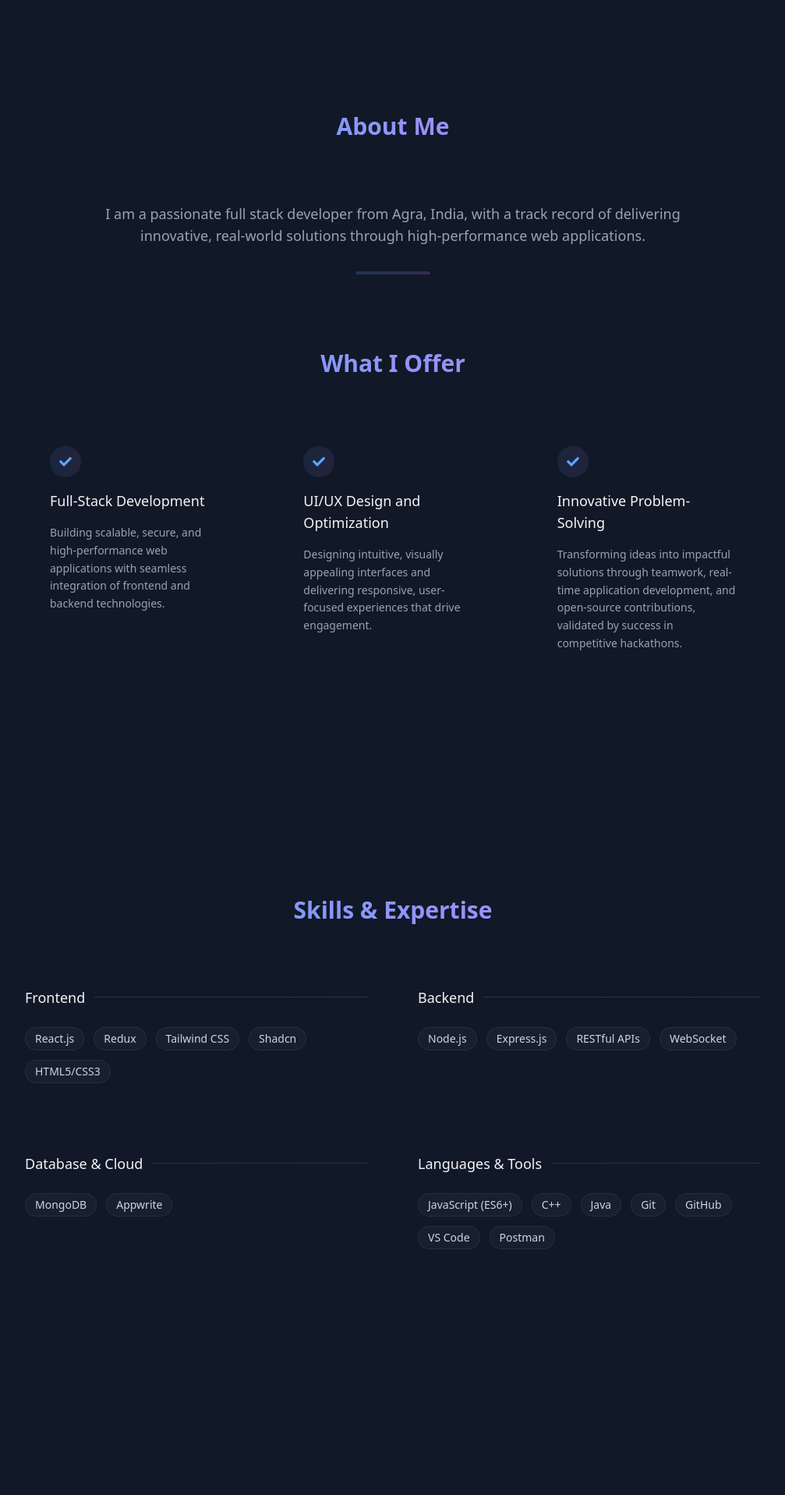
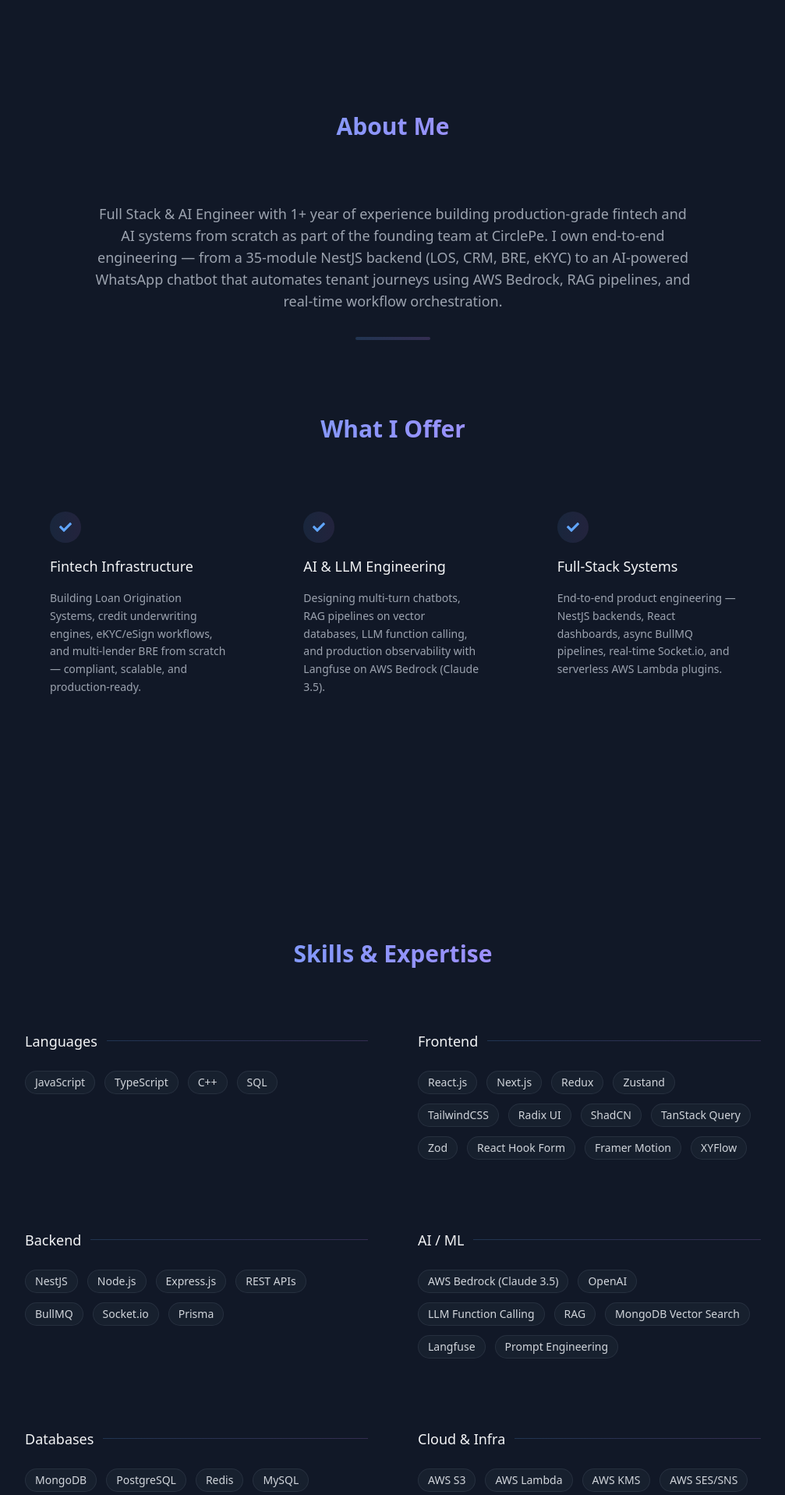
Before and after one commit to Subrat29/portfolio, a React (Vite) app: page / in a window 1280 px wide. Shown: the part 880-2797 px from the top of the page at 78% size, without its empty margins (136-1143 px from the left). Built offline with nearby package versions, Linux system fonts and the light colour scheme.

Commit message:
Revise portfolio content with updated detailsffffffffffffffff
Updated personal and professional information in portfolioContent, including title, description, skills, and experience details.

```diff
--- a/src/data/content.js
+++ b/src/data/content.js
@@ -1,10 +1,10 @@
 export const portfolioContent = {
     personalInfo: {
         name: "Subrat Yadav",
-        title: "Full Stack Developer | Innovator",
+        title: "Full Stack + AI Engineer | Fintech | Open to Remote",
         email: "subratyadav29@gmail.com",
-        phone: "+91 XXXXXXXXXX",
-        location: "Agra, India",
+        phone: "+91 7820043752",
+        location: "Gurugram, India",
         image: "/myImages/p3.jpg",
         resume: "/SubratYadav_CV.pdf",
         social: {
@@ -18,14 +18,14 @@ export const portfolioContent = {
     },
 
     about: {
-        title: "Full Stack Developer | Innovator | Problem Solver",
-        description: "I am a passionate full stack developer from Agra, India, with a track record of delivering innovative, real-world solutions through high-performance web applications.",
+        title: "Full Stack + AI Engineer | Fintech Systems | LLM & Chatbot Builder",
+        description: "Full Stack & AI Engineer with 1+ year of experience building production-grade fintech and AI systems from scratch as part of the founding team at CirclePe. I own end-to-end engineering — from a 35-module NestJS backend (LOS, CRM, BRE, eKYC) to an AI-powered WhatsApp chatbot that automates tenant journeys using AWS Bedrock, RAG pipelines, and real-time workflow orchestration.",
         offer: {
-            "Full-Stack Development": "Building scalable, secure, and high-performance web applications with seamless integration of frontend and backend technologies.",
-            "UI/UX Design and Optimization": "Designing intuitive, visually appealing interfaces and delivering responsive, user-focused experiences that drive engagement.",
-            "Innovative Problem-Solving": "Transforming ideas into impactful solutions through teamwork, real-time application development, and open-source contributions, validated by success in competitive hackathons."
+            "Fintech Infrastructure": "Building Loan Origination Systems, credit underwriting engines, eKYC/eSign workflows, and multi-lender BRE from scratch — compliant, scalable, and production-ready.",
+            "AI & LLM Engineering": "Designing multi-turn chatbots, RAG pipelines on vector databases, LLM function calling, and production observability with Langfuse on AWS Bedrock (Claude 3.5).",
+            "Full-Stack Systems": "End-to-end product engineering — NestJS backends, React dashboards, async BullMQ pipelines, real-time Socket.io, and serverless AWS Lambda plugins."
         },
-        currentLearning: ["TypeScript", "Next.js"],
+        currentLearning: ["AI Agents", "AWS Architecture"],
     },
 
     navigation: [
@@ -41,54 +41,63 @@ export const portfolioContent = {
 
     skills: [
         {
+            category: "Languages",
+            items: ["JavaScript", "TypeScript", "C++", "SQL"]
+        },
+        {
             category: "Frontend",
-            items: ["React.js", "Redux", "Tailwind CSS", "Shadcn", "HTML5/CSS3"]
+            items: ["React.js", "Next.js", "Redux", "Zustand", "TailwindCSS", "Radix UI", "ShadCN", "TanStack Query", "Zod", "React Hook Form", "Framer Motion", "XYFlow"]
         },
         {
             category: "Backend",
-            items: ["Node.js", "Express.js", "RESTful APIs", "WebSocket"]
+            items: ["NestJS", "Node.js", "Express.js", "REST APIs", "BullMQ", "Socket.io", "Prisma"]
         },
         {
-            category: "Database & Cloud",
-            items: ["MongoDB", "Appwrite"]
+            category: "AI / ML",
+            items: ["AWS Bedrock (Claude 3.5)", "OpenAI", "LLM Function Calling", "RAG", "MongoDB Vector Search", "Langfuse", "Prompt Engineering"]
         },
         {
-            category: "Languages & Tools",
-            items: ["JavaScript (ES6+)", "C++", "Java", "Git", "GitHub", "VS Code", "Postman"]
+            category: "Databases",
+            items: ["MongoDB", "PostgreSQL", "Redis", "MySQL"]
+        },
+        {
+            category: "Cloud & Infra",
+            items: ["AWS S3", "AWS Lambda", "AWS KMS", "AWS SES/SNS", "AWS Bedrock", "AWS SAM", "Azure", "Docker"]
+        },
+        {
+            category: "Tools",
+            items: ["Git", "GitHub", "Postman", "Figma", "Sentry", "New Relic"]
         }
     ],
 
     experience: [
         {
             company: "CirclePe",
-            position: "Full Stack Developer",
-            period: "March 2025 – Present | Gurugram, India (Onsite)",
-            location: "Gurugram (onsite)",
-            description: "As a Full Stack Developer at CirclePe, I contributed to building scalable fintech infrastructure from the ground up, including real-time loan onboarding, API integrations, and compliance-focused systems to improve reliability and user trust. Collaborating with a 6-member pre-seed team, I helped design and implement Figma-based dashboards, CRM/LOS tools, and rule engines to optimize workflows and operations. Additionally, I enhanced frontend performance and modularity by developing reusable React.js components and hooks."
+            position: "Software Engineer / Founding Team",
+            period: "March 2025 – Present | Gurugram, India",
+            location: "Gurugram, India",
+            description: "CirclePe eliminates security deposits from India's rental market. As an early engineer on the founding team, I own both the core fintech infrastructure and the AI product (Coco).",
+            highlights: [
+                "Architected end-to-end Loan Origination System (LOS) using NestJS (35+ modules) — real-time credit underwriting, CIBIL/Experian/Equifax integrations, eKYC (Digio, Digitap), e-sign, eMandate, and Cashfree payments.",
+                "Built Business Rules Engine (json-rules-engine) for dynamic multi-lender credit approval and engineered BullMQ + Redis async pipeline for email, eMandate, and lead transfers.",
+                "Developed CRM, LOS & B2B operator dashboards (React 18 + TanStack + Radix UI) with real-time Socket.io updates and role-based access control.",
+                "Built Coco — AI-powered WhatsApp chatbot automating tenant rental journey using AWS Bedrock (Claude 3.5 Sonnet), RAG on MongoDB Vector Search, multi-turn conversation state, and Langfuse LLM observability.",
+                "Designed serverless plugin architecture (AWS Lambda + SAM) for credit underwriting and document generation; built visual workflow designer (Next.js 16 + XYFlow)."
+            ]
         },
         {
-            company: "Stealth AI Startup",
-            position: "Full Stack Developer",
-            period: "Sep 2024 - Feb 2025 | California, USA (Remote)",
-            description: "As a Full Stack Developer, I'm building scalable web applications using Next.js and TypeScript for the frontend while developing and optimizing Node.js backend APIs for performance and reliability. I actively contribute to AI-driven projects, crafting innovative solutions, and collaborate with cross-functional teams to deliver impactful results. Key technologies include Next.js, TypeScript, Node.js, and various AI technologies."
+            company: "KiwiQ AI",
+            position: "Full Stack Developer Intern",
+            period: "Sep 2024 – Feb 2025 | California, USA (Remote)",
+            description: "Built responsive frontend interfaces with React.js/ShadCN and optimized Node.js backend APIs, contributing to AI-driven product features and platform performance.",
+            highlights: []
         },
         {
-            company: "Freelancer",
-            position: "Full Stack Developer",
-            period: "May 2024 - Aug 2024 | Remote",
-            description: "As a Full Stack Developer, I designed and developed a comprehensive school management application leveraging React.js, Node.js, and MongoDB to streamline student operations for over 500 students. I enhanced the user experience with Tailwind CSS and Shadcn, resulting in a 30% increase in engagement. Additionally, I implemented real-time updates using WebSockets to improve user interaction by 25% and ensured secure access by integrating role-based authentication, reducing unauthorized access by 40%."
-        },
-        {
-            company: "Hacktoberfest 2023",
+            company: "Hacktoberfest 2023 & GSSoC 2023",
             position: "Open-Source Contributor",
-            period: "October 2023 | Remote",
-            description: "During Hacktoberfest 2023, I actively contributed to open-source projects by engineering innovative components that enhanced code quality and usability. I resolved over 20 critical bugs, significantly improving project stability and functionality. By achieving cross-browser compatibility, I delivered a seamless and consistent user experience, boosting satisfaction for a diverse user base."
-        },
-        {
-            company: "GirlScript Summer of Code 2023",
-            position: "Open-Source Contributor",
-            period: "May 2023 - July 2023 | Remote",
-            description: "At GirlScript Summer of Code 2023, I played a key role in developing impactful features and components for various open-source projects. My contributions included optimizing workflows and refactoring code to enhance performance and scalability. Additionally, I focused on improving interface consistency across platforms, delivering a polished and user-friendly experience."
+            period: "May 2023 – Oct 2023 | Remote",
+            description: "Contributed to multiple open-source repositories — developed new components, resolved critical bugs, and improved code quality across Hacktoberfest'23 and GirlScript Summer of Code'23.",
+            highlights: []
         }
     ],
 
@@ -167,8 +176,8 @@ export const portfolioContent = {
             "date": "2023"
         },
         {
-            "title": "Solved 400+ DSA Challenges",
-            "description": "Excelled in solving 400+ data structure and algorithm challenges on platforms like LeetCode and GeeksforGeeks, specializing in programming, graphs, and data manipulation.",
+            "title": "Solved 500+ DSA Challenges",
+            "description": "Solved 500+ data structure and algorithm challenges on LeetCode and GeeksforGeeks, specializing in graphs, dynamic programming, and data manipulation.",
             "images": ["achievement/dsa_challenges/p1.jpg", "achievement/dsa_challenges/p2.png"],
             "date": "2023"
         }
```
